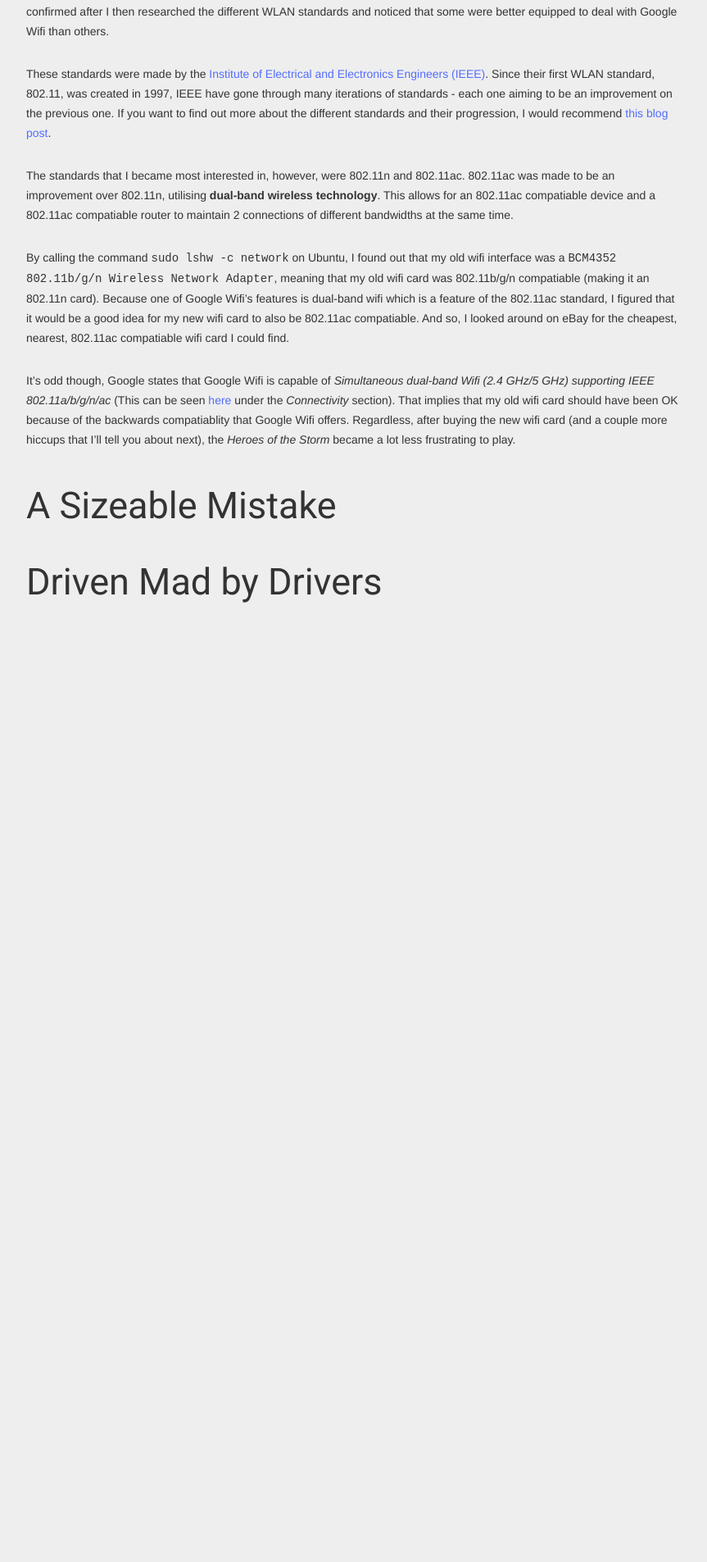
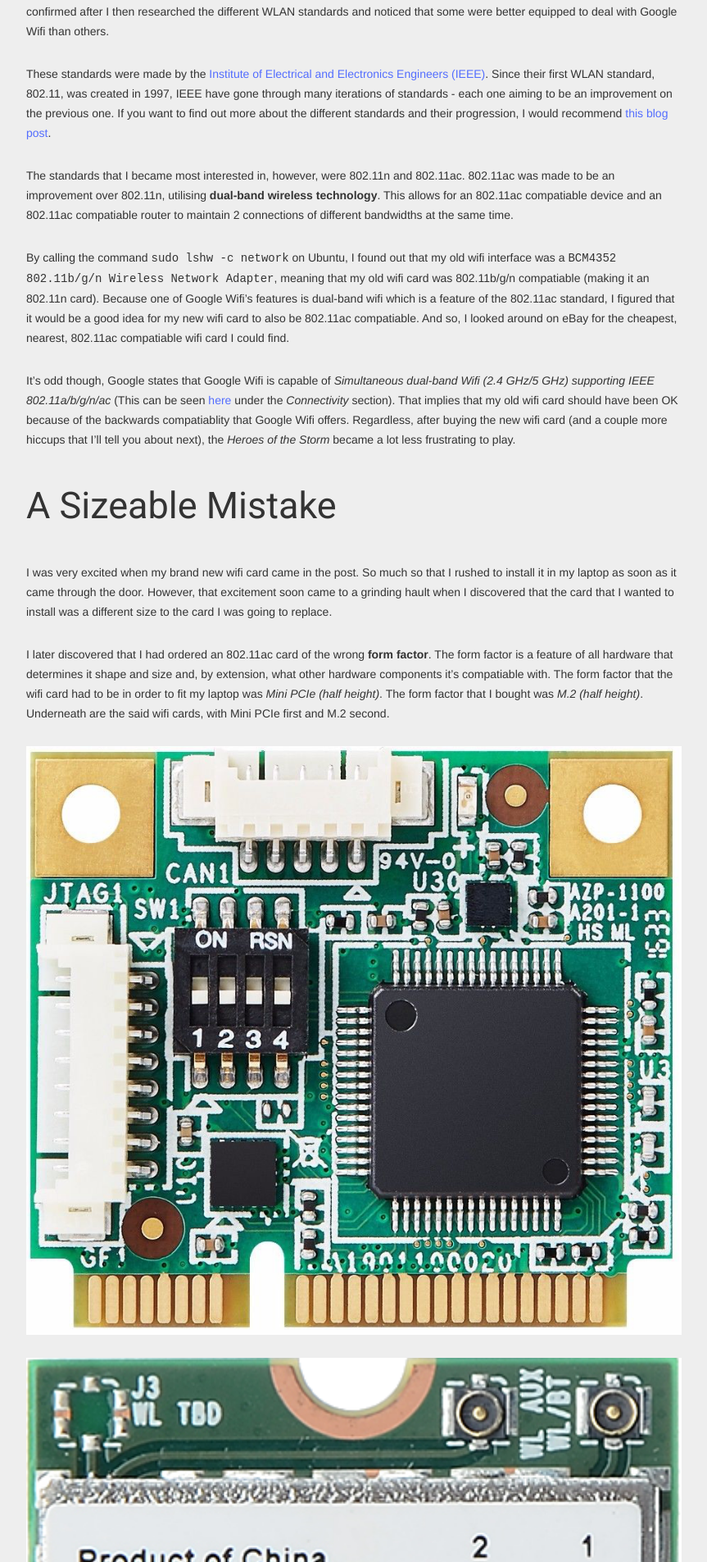
Before and after one commit to DarthEmpty/joelclarke.co.uk, a Jekyll site: the page built from _posts/2018-07-18-the-duality-of-bandwidths-vs.-my-wifi-card.md, in a window 1280 px wide. Shown: the part 1353-3258 px from the top of the page at 82% size, without its empty margins (208-1071 px from the left). Built offline with Jekyll 4.4.1, drawn with Linux system fonts in a browser that asks for light colours; nearby versions of some CDN libraries; emoji names are drawn with the system emoji font; some of the changed text lies outside the part shown.

Commit message:
Finish 3rd section of post

```diff
--- a/_posts/2018-07-18-the-duality-of-bandwidths-vs.-my-wifi-card.md
+++ b/_posts/2018-07-18-the-duality-of-bandwidths-vs.-my-wifi-card.md
@@ -22,7 +22,7 @@ Eventually, enough was enough. After a little digging, my friend discovered that
 
 These standards were made by the [Institute of Electrical and Electronics Engineers (IEEE)]. Since their first WLAN standard,  802.11, was created in 1997, IEEE have gone through many iterations of standards - each one aiming to be an improvement on the previous one. If you want to find out more about the different standards and their progression, I would recommend [this blog post].
 
-The standards that I became most interested in, however, were 802.11n and 802.11ac. 802.11ac was made to be an improvement over 802.11n, utilising **dual-band wireless technology**. This allows for an 802.11ac compatiable device and a 802.11ac compatiable router to maintain 2 connections of different bandwidths at the same time.
+The standards that I became most interested in, however, were 802.11n and 802.11ac. 802.11ac was made to be an improvement over 802.11n, utilising **dual-band wireless technology**. This allows for an 802.11ac compatiable device and an 802.11ac compatiable router to maintain 2 connections of different bandwidths at the same time.
 
 By calling the command `sudo lshw -c network` on Ubuntu, I found out that my old wifi interface was a `BCM4352 802.11b/g/n Wireless Network Adapter`, meaning that my old wifi card was 802.11b/g/n compatiable (making it an 802.11n card). Because one of Google Wifi's features is dual-band wifi which is a feature of the 802.11ac standard, I figured that it would be a good idea for my new wifi card to also be 802.11ac compatiable. And so, I looked around on eBay for the cheapest, nearest, 802.11ac compatiable wifi card I could find.
 
@@ -30,6 +30,16 @@ It's odd though, Google states that Google Wifi is capable of *Simultaneous dual
 
 ## A Sizeable Mistake
 
+I was very excited when my brand new wifi card came in the post. So much so that I rushed to install it in my laptop as soon as it came through the door. However, that excitement soon came to a grinding hault when I discovered that the card that I wanted to install was a different size to the card I was going to replace.
+
+I later discovered that I had ordered an 802.11ac card of the wrong **form factor**. The form factor is a feature of all hardware that determines it shape and size and, by extension, what other hardware components it's compatiable with. The form factor that the wifi card had to be in order to fit my laptop was *Mini PCIe (half height)*. The form factor that I bought was *M.2 (half height)*. Underneath are the said wifi cards, with Mini PCIe first and M.2 second.
+
+![A Mini PCI Express Wifi card (half height)](/assets/images/mini_pcie.png)
+
+![An M.2 Wifi card (half height)](/assets/images/m2.png)
+
+So, unfortunately, I had to spend more money than I was expecting to in getting the correct wifi card for my laptop. And, unfortunately, this would not be the last bit of trouble I had to deal with...
+
 ## Driven Mad by Drivers
 
 [Google Wifi]: https://store.google.com/product/google_wifi
```
Also changed, not shown: assets/images/m2.png (added), assets/images/mini_pcie.png (added).
